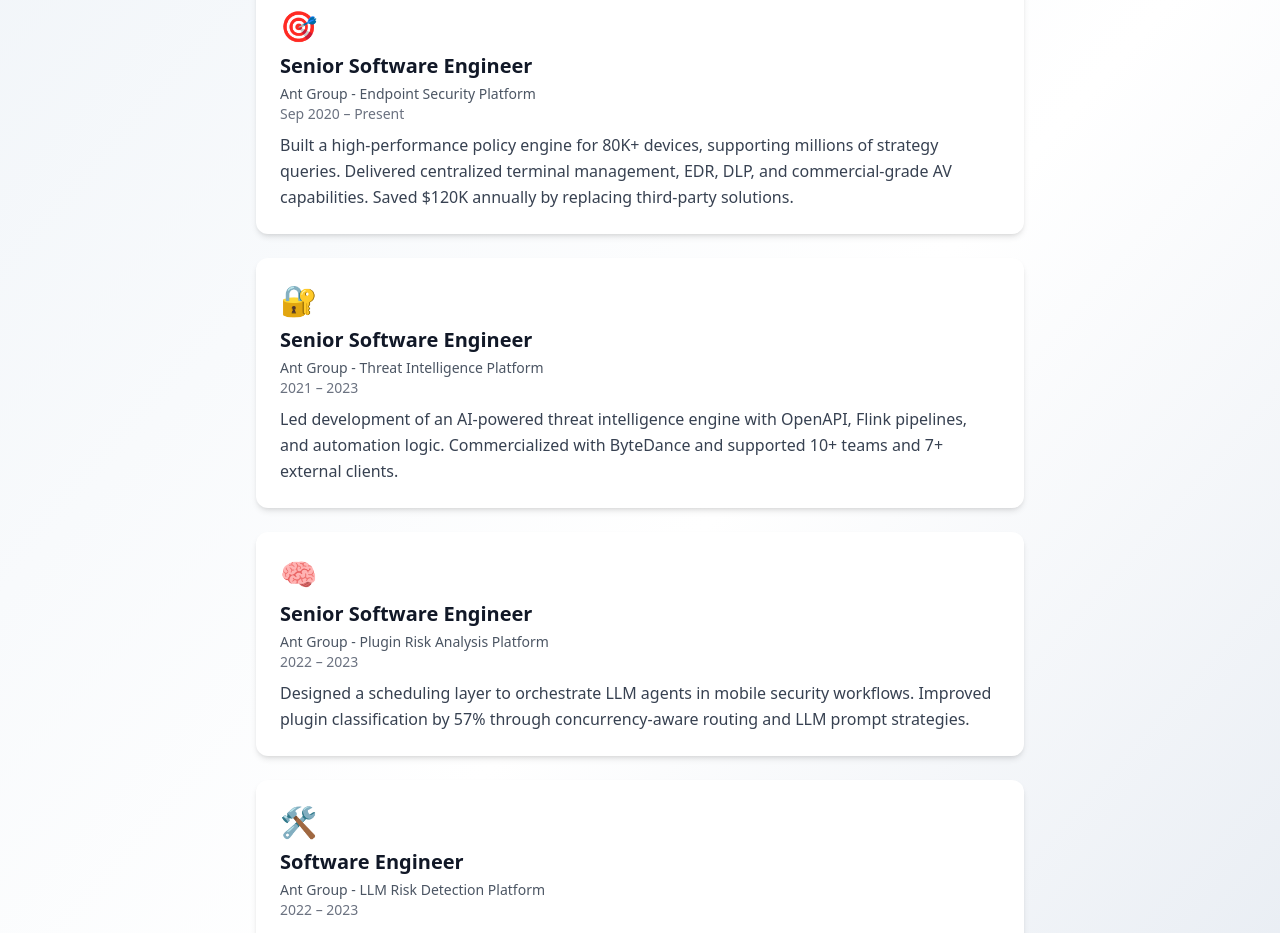
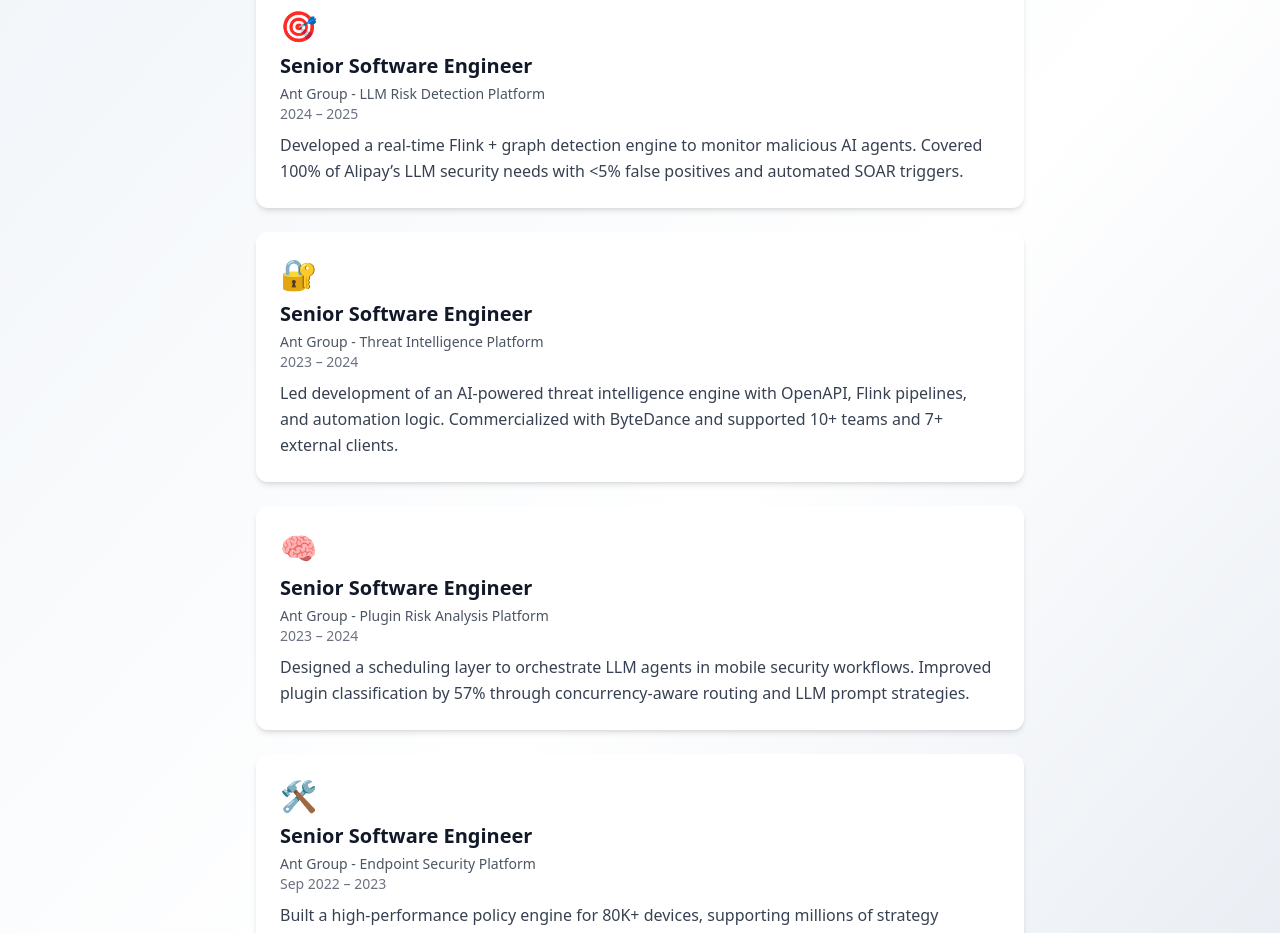
Before and after one commit to donyJ4EL/dony-profile, a React (Create React App) app: page /experience in a window 1280 px wide. Shown: the part 180-1113 px from the top of the page. Built offline with nearby package versions, Linux system fonts and the light colour scheme.

Commit message:
update experience list;

```diff
--- a/src/pages/Experience.js
+++ b/src/pages/Experience.js
@@ -6,36 +6,36 @@
 const experienceList = [
   {
     title: "Senior Software Engineer",
-      company: "Ant Group - Endpoint Security Platform",
-      time: "Sep 2020 – Present",
+    company: "Ant Group - LLM Risk Detection Platform",
+    time: "2024 – 2025",
     description:
-        "Built a high-performance policy engine for 80K+ devices, supporting millions of strategy queries. Delivered centralized terminal management, EDR, DLP, and commercial-grade AV capabilities. Saved $120K annually by replacing third-party solutions.",
+      "Developed a real-time Flink + graph detection engine to monitor malicious AI agents. Covered 100% of Alipay’s LLM security needs with <5% false positives and automated SOAR triggers.",
   },
   {
     title: "Senior Software Engineer",
     company: "Ant Group - Threat Intelligence Platform",
-      time: "2021 – 2023",
+    time: "2023 – 2024",
     description:
       "Led development of an AI-powered threat intelligence engine with OpenAPI, Flink pipelines, and automation logic. Commercialized with ByteDance and supported 10+ teams and 7+ external clients.",
   },
   {
     title: "Senior Software Engineer",
     company: "Ant Group - Plugin Risk Analysis Platform",
-      time: "2022 – 2023",
+    time: "2023 – 2024",
     description:
       "Designed a scheduling layer to orchestrate LLM agents in mobile security workflows. Improved plugin classification by 57% through concurrency-aware routing and LLM prompt strategies.",
   },
   {
-      title: "Software Engineer",
-      company: "Ant Group - LLM Risk Detection Platform",
-      time: "2022 – 2023",
+    title: "Senior Software Engineer",
+    company: "Ant Group - Endpoint Security Platform",
+    time: "Sep 2022 – 2023",
     description:
-        "Developed a real-time Flink + graph detection engine to monitor malicious AI agents. Covered 100% of Alipay’s LLM security needs with <5% false positives and automated SOAR triggers.",
+      "Built a high-performance policy engine for 80K+ devices, supporting millions of strategy queries. Delivered centralized terminal management, EDR, DLP, and commercial-grade AV capabilities. Saved $120K annually by replacing third-party solutions.",
   },
   {
     title: "Software Engineer",
     company: "Ant Group - Incident Response Platform",
-      time: "2020 – 2021",
+    time: "2020 – 2022",
     description:
       "Built a Camunda-based SOAR system enabling automated security incident response. Reduced average response time from 8h to 30min through customizable workflows.",
   },
```
Lines whose indentation alone changed are shown as unchanged.
